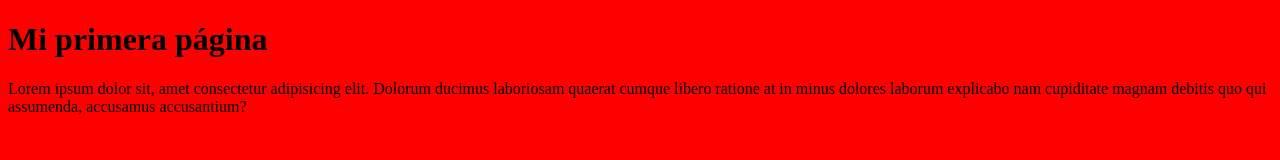
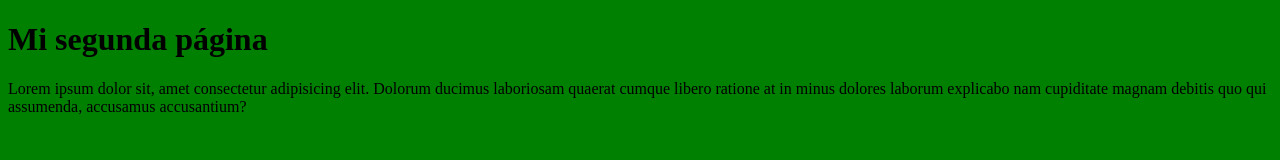
Before and after one commit to enzovidal/29092020, a plain HTML site: page index.html in a window 1280 px wide. Drawn offline with Linux system fonts and the light colour scheme.

Commit message:
se cambia titulo

```diff
--- a/assets/style.css
+++ b/assets/style.css
@@ -1,3 +1,3 @@
 body {
-    background-color: red;
+    background-color: green;
 }
--- a/index.html
+++ b/index.html
@@ -7,7 +7,7 @@
     <link rel="stylesheet" href="assets/style.css">
 </head>
 <body>
-    <h1>Mi primera página</h1>
+    <h1>Mi segunda página</h1>
     <p>
         Lorem ipsum dolor sit, amet consectetur adipisicing elit. Dolorum ducimus laboriosam quaerat cumque libero ratione at in minus dolores laborum explicabo nam cupiditate magnam debitis quo qui assumenda, accusamus accusantium?
     </p>
```
